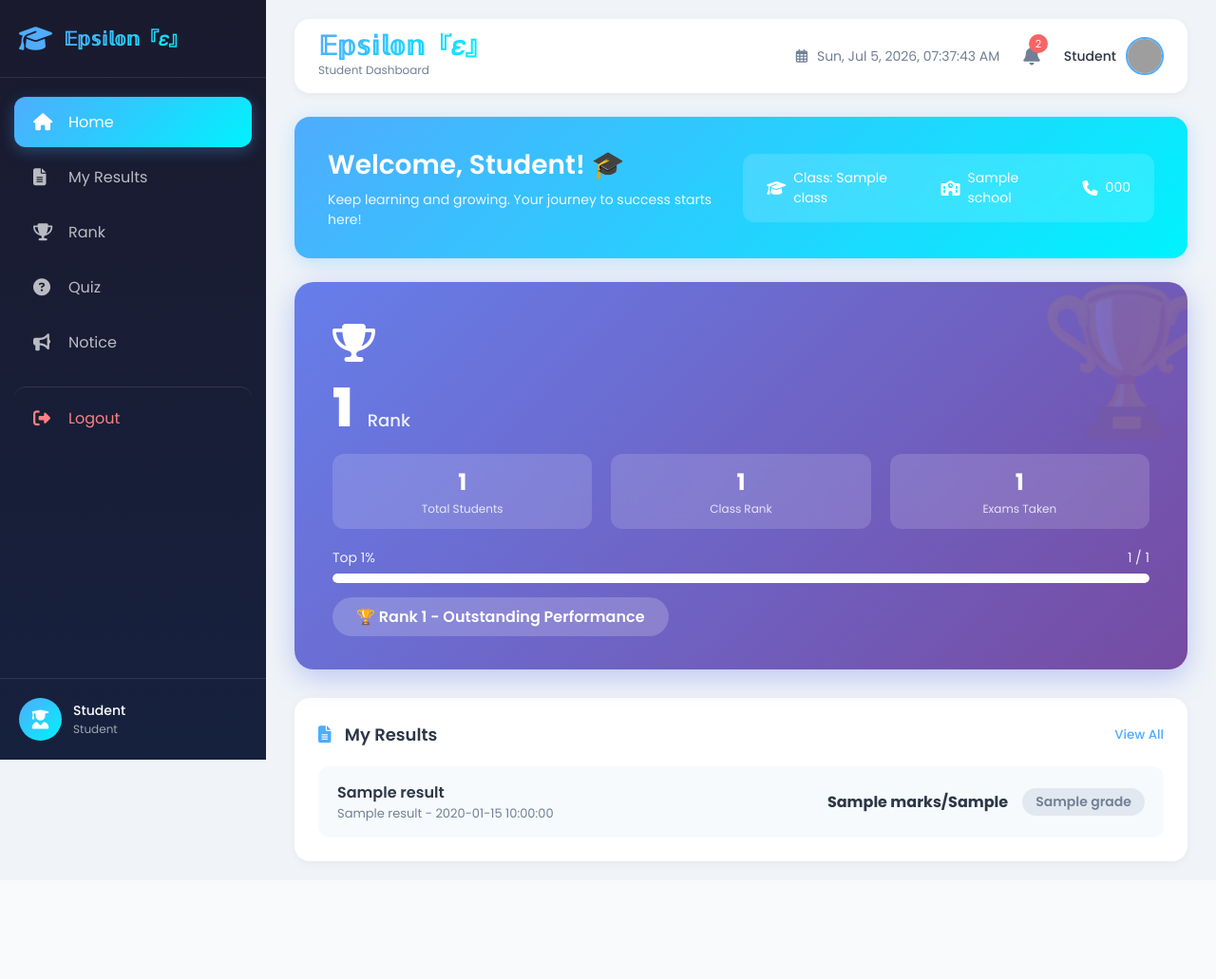
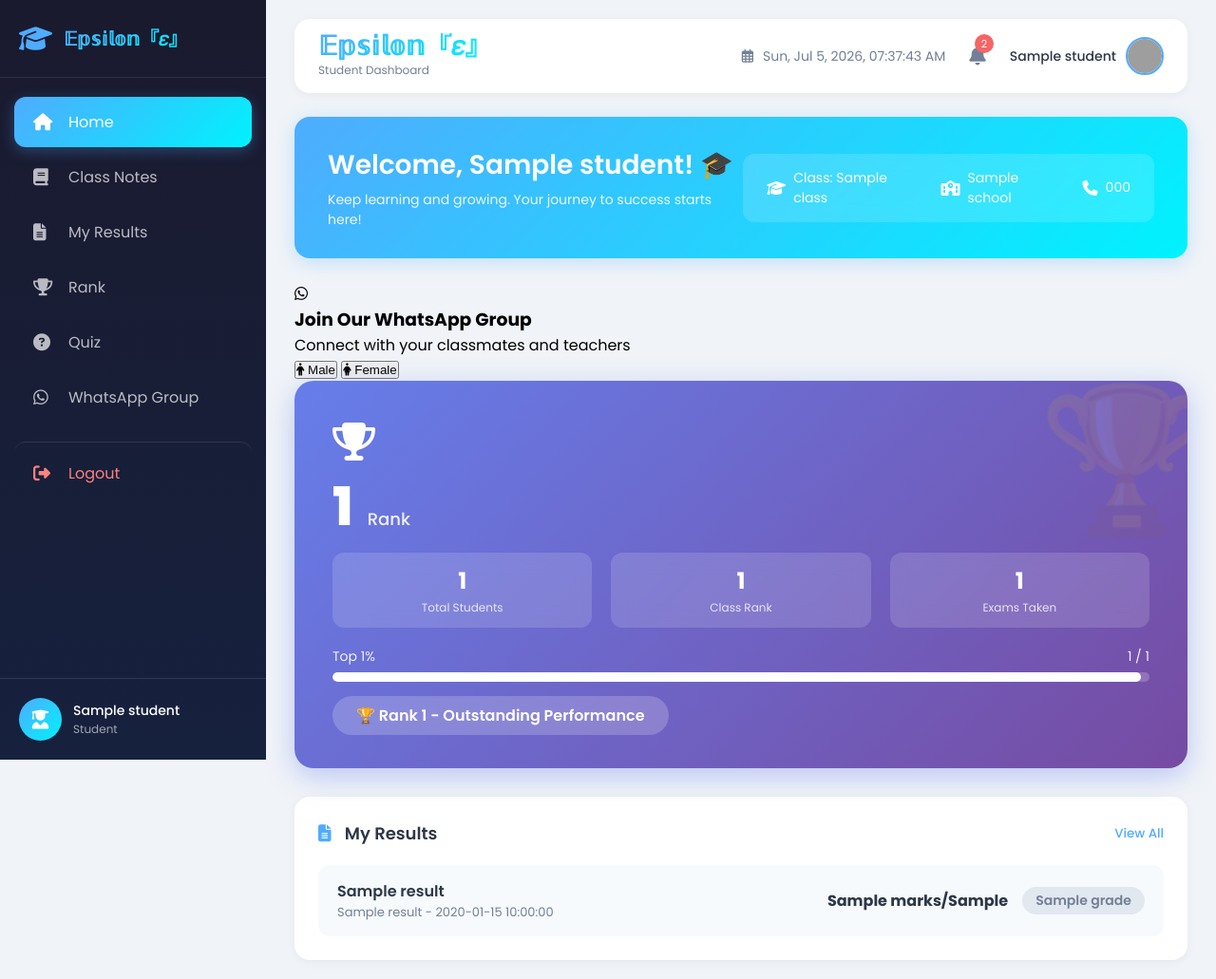
Before and after one commit to Rezu3/Epsilon0.2, a Flask app: template templates/student_dashboard.html in a window 1280 px wide. Shown: the whole page at 95% size. Before the commit the page ends 910 px from the top, so only its background shows below. Run offline with Flask 3, Linux system fonts and the light colour scheme; the template is opened without the code that fills it: most values are stand-ins (such as "Sample title", 1, 10 or a date in 2020); grey boxes are pictures that could not be loaded.

Commit message:
Update student_dashboard.html

```diff
--- a/templates/student_dashboard.html
+++ b/templates/student_dashboard.html
@@ -26,21 +26,25 @@
                 <i class="fas fa-home"></i>
                 <span>Home</span>
             </a>
-            <a href="#" class="nav-item">
+            <a href="#" class="nav-item" onclick="showClassNotes()">
+                <i class="fas fa-book"></i>
+                <span>Class Notes</span>
+            </a>
+            <a href="#" class="nav-item" onclick="showResults()">
                 <i class="fas fa-file-alt"></i>
                 <span>My Results</span>
             </a>
-            <a href="{{ url_for('rank') }}" class="nav-item">
+            <a href="#" class="nav-item" onclick="showRank()">
                 <i class="fas fa-trophy"></i>
                 <span>Rank</span>
             </a>
-            <a href="#" class="nav-item">
+            <a href="#" class="nav-item" onclick="showQuiz()">
                 <i class="fas fa-question-circle"></i>
                 <span>Quiz</span>
             </a>
-            <a href="#" class="nav-item">
-                <i class="fas fa-bullhorn"></i>
-                <span>Notice</span>
+            <a href="#" class="nav-item" onclick="showWhatsApp()">
+                <i class="fab fa-whatsapp"></i>
+                <span>WhatsApp Group</span>
             </a>
             <a href="{{ url_for('logout') }}" class="nav-item logout">
                 <i class="fas fa-sign-out-alt"></i>
@@ -54,7 +58,7 @@
                     <i class="fas fa-user-graduate"></i>
                 </div>
                 <div class="student-details">
-                    <h4>{{ session.get('username', 'Student') }}</h4>
+                    <h4>{{ student.name if student else 'Student' }}</h4>
                     <p>Student</p>
                 </div>
             </div>
@@ -84,8 +88,8 @@
                     <span class="badge">2</span>
                 </div>
                 <div class="student-profile">
-                    <span class="student-name">{{ session.get('username', 'Student') }}</span>
-                    <img src="https://ui-avatars.com/api/?name={{ session.get('username', 'Student') }}&background=4facfe&color=fff&size=40" alt="Student" class="profile-img">
+                    <span class="student-name">{{ student.name if student else 'Student' }}</span>
+                    <img src="https://ui-avatars.com/api/?name={{ student.name if student else 'Student' }}&background=4facfe&color=fff&size=40" alt="Student" class="profile-img">
                 </div>
             </div>
         </header>
@@ -106,7 +110,7 @@
         <!-- Welcome Section -->
         <div class="welcome-section">
             <div class="welcome-text">
-                <h2>Welcome, {{ session.get('username', 'Student') }}! 🎓</h2>
+                <h2>Welcome, {{ student.name if student else 'Student' }}! 🎓</h2>
                 <p>Keep learning and growing. Your journey to success starts here!</p>
             </div>
             <div class="student-profile-card">
@@ -125,8 +129,39 @@
             </div>
         </div>
 
+        <!-- WhatsApp Group Section -->
+        <div class="whatsapp-section" id="whatsappSection">
+            <div class="whatsapp-card">
+                <div class="whatsapp-icon">
+                    <i class="fab fa-whatsapp"></i>
+                </div>
+                <h3>Join Our WhatsApp Group</h3>
+                <p>Connect with your classmates and teachers</p>
+
+                <div class="gender-form" id="genderForm">
+                    <div class="gender-options">
+                        <button class="gender-btn male" onclick="selectGender('male')">
+                            <i class="fas fa-male"></i>
+                            Male
+                        </button>
+                        <button class="gender-btn female" onclick="selectGender('female')">
+                            <i class="fas fa-female"></i>
+                            Female
+                        </button>
+                    </div>
+                    <div id="whatsappLinkContainer" style="display: none; margin-top: 20px;">
+                        <a href="#" id="whatsappLink" target="_blank" class="whatsapp-join-btn">
+                            <i class="fab fa-whatsapp"></i>
+                            Join WhatsApp Group
+                        </a>
+                        <p class="whatsapp-hint">Click the button above to join the group</p>
+                    </div>
+                </div>
+            </div>
+        </div>
+
         <!-- Rank Showcase - Big Display -->
-        <div class="rank-showcase">
+        <div class="rank-showcase" id="rankSection">
             <div class="rank-card-big">
                 <div class="rank-big-icon">
                     <i class="fas fa-trophy"></i>
@@ -151,12 +186,12 @@
                 </div>
                 <div class="rank-progress-big">
                     <div class="rank-progress-label">
-                        <span>Top {{ rank_percentage }}%</span>
+                        <span>Top {{ rank_percentage|default(0) }}%</span>
                         <span>{{ student_rank if student_rank else 0 }} / {{ total_students }}</span>
                     </div>
                     <div class="rank-progress-bar-big">
                         {% set progress_width = 100 - (rank_percentage|float if rank_percentage else 0) %}
-                        <div class="rank-progress-fill-big" style="width:  progress_width  ; "></div>
+                        <div class="rank-progress-fill-big" id="rankProgressFill" data-progress="{{ progress_width|default(0) }}"></div>
                     </div>
                 </div>
                 <div class="rank-badge-big">
@@ -175,11 +210,55 @@
             </div>
         </div>
 
-        <!-- My Results Section - Dynamic from Database -->
-        <div class="results-section">
+        <!-- Class Notes Section -->
+        <div class="class-notes-section" id="classNotesSection" style="display: none;">
+            <div class="section-header">
+                <h2><i class="fas fa-book"></i> Class Notes</h2>
+                <span class="total-count">{{ class_notes|length }} Notes</span>
+            </div>
+
+            <div class="notes-list">
+                {% if class_notes %}
+                    {% for note in class_notes %}
+                    <div class="note-item">
+                        <div class="note-icon">
+                            {% if note.file_type in ['pdf', 'PDF'] %}
+                                <i class="fas fa-file-pdf" style="color: #f56565;"></i>
+                            {% elif note.file_type in ['jpg', 'jpeg', 'png'] %}
+                                <i class="fas fa-file-image" style="color: #48bb78;"></i>
+                            {% elif note.file_type in ['doc', 'docx'] %}
+                                <i class="fas fa-file-word" style="color: #4facfe;"></i>
+                            {% else %}
+                                <i class="fas fa-file" style="color: #a0aec0;"></i>
+                            {% endif %}
+                        </div>
+                        <div class="note-info">
+                            <h4>{{ note.topic }}</h4>
+                            <p><strong>Subject:</strong> {{ note.subject }} | <strong>Uploaded by:</strong> {{ note.uploaded_by }}</p>
+                            <p><small>{{ note.created_at[:10] if note.created_at else 'N/A' }}</small></p>
+                        </div>
+                        <div class="note-actions">
+                            <a href="{{ url_for('download_material', material_id=note.id) }}" class="download-note-btn">
+                                <i class="fas fa-download"></i> Download
+                            </a>
+                        </div>
+                    </div>
+                    {% endfor %}
+                {% else %}
+                    <div class="empty-state">
+                        <i class="fas fa-book"></i>
+                        <h3>No Notes Available</h3>
+                        <p>Your teacher will upload notes soon</p>
+                    </div>
+                {% endif %}
+            </div>
+        </div>
+
+        <!-- My Results Section -->
+        <div class="results-section" id="resultsSection">
             <div class="section-header">
                 <h2><i class="fas fa-file-alt"></i> My Results</h2>
-                <button class="view-all-btn" onclick="viewMyResults()">View All</button>
+                <button class="view-all-btn" onclick="showResults()">View All</button>
             </div>
             <div class="results-list">
                 {% if student_results %}
```
